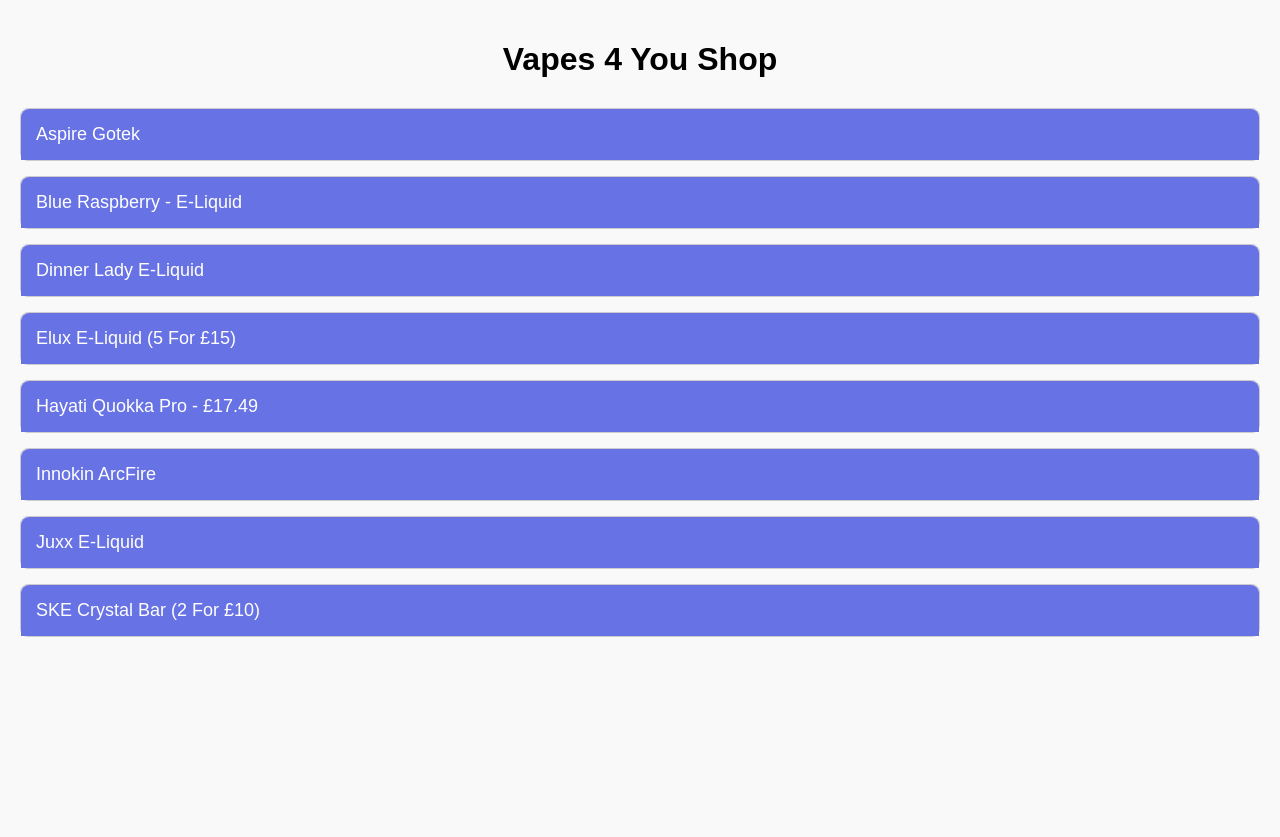
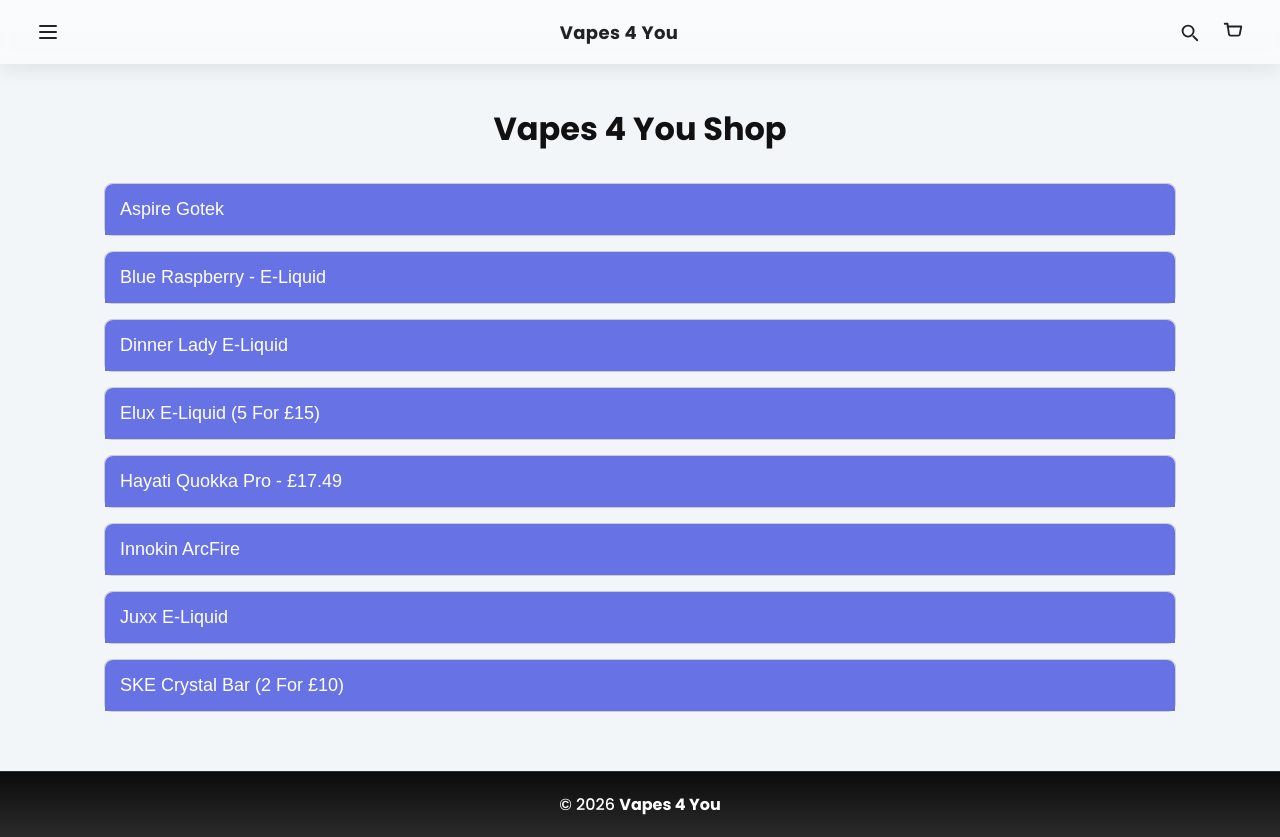
Before and after one commit to Vapes-4-You/vapes-4-you.github.io, a plain HTML site: page shop.html in a window 1280 px wide. Before the commit the page ends 800 px from the top, so only its background shows below. Drawn offline with Linux system fonts and the light colour scheme.

Commit message:
Update shop.html

```diff
--- a/shop.html
+++ b/shop.html
@@ -2,12 +2,16 @@
 <html lang="en">
 <head>
   <meta charset="UTF-8">
+  <title>Vapes 4 You Shop</title>
+  <meta name="description" content="Vapes 4 You - Quality e-liquids and vape products">
   <meta name="viewport" content="width=device-width, initial-scale=1.0">
-<title>Vapes 4 You Shop</title>
+  <!-- Google Font -->
+  <link href="https://fonts.googleapis.com/css2?family=Montserrat:wght@300;500;700;800&family=Poppins:wght@300;500;700&display=swap" rel="stylesheet">
+  <link rel="stylesheet" href="style.css">
   <script src="https://js.stripe.com/v3/"></script>
   <style>
-body { font-family: Arial, sans-serif; background: #f9f9f9; margin: 0; padding: 20px; }
-h1 { text-align: center; margin-bottom: 30px; }
+    .shop-container { max-width: var(--max-width); margin: 0 auto; padding: 20px 14px; }
+    .shop-container h1 { text-align: center; margin-bottom: 30px; }
     .category { border: 1px solid #ccc; margin-bottom: 15px; background: #fff; border-radius: 8px; }
     .category button { width: 100%; text-align: left; padding: 15px; font-size: 18px; cursor: pointer; border: none; background: #6772e5; color: #fff; border-radius: 8px 8px 0 0; }
     .category button:hover { background: #5469d4; }
@@ -19,6 +23,26 @@ h1 { text-align: center; margin-bottom: 30px; }
 </head>
 <body>
 
+  <!-- Header (glass nav) -->
+  <header class="site-header">
+    <button class="icon-btn menu" aria-label="Open menu" title="Menu">
+      <!-- hamburger -->
+      <svg width="24" height="24" viewBox="0 0 24 24" fill="none" aria-hidden><path d="M4 6h16M4 12h16M4 18h16" stroke="currentColor" stroke-width="2" stroke-linecap="round" stroke-linejoin="round"/></svg>
+    </button>
+
+    <div class="logo">Vapes 4 You</div>
+
+    <div class="header-right">
+      <button class="icon-btn" aria-label="Search" title="Search">
+        <svg width="22" height="22" viewBox="0 0 24 24" fill="none" aria-hidden><path d="M21 21l-4.35-4.35" stroke="currentColor" stroke-width="2" stroke-linecap="round" stroke-linejoin="round"/><circle cx="11" cy="11" r="6" stroke="currentColor" stroke-width="2"/></svg>
+      </button>
+      <a class="icon-btn cart" href="shop.html" aria-label="Cart" title="Cart">
+        <svg width="22" height="22" viewBox="0 0 24 24" fill="none" aria-hidden><path d="M6 6h15l-1.6 8.5a2 2 0 0 1-2 1.5H9.6a2 2 0 0 1-2-1.5L6 3H3" stroke="currentColor" stroke-width="2" stroke-linecap="round" stroke-linejoin="round"/></svg>
+      </a>
+    </div>
+  </header>
+
+  <main class="shop-container">
     <h1>Vapes 4 You Shop</h1>
 
     <!-- Aspire Gotek -->
@@ -161,6 +185,13 @@ h1 { text-align: center; margin-bottom: 30px; }
         <div class="variant"><span>Blue Sour Raspberry - £5.99</span><button onclick="window.location.href='LINK_FOR_BSR'">Buy Now</button></div>
       </div>
     </div>
+  </main>
+
+  <footer class="site-footer">
+    <div class="footer-inner">
+      <div class="copyright">© 2026 <strong>Vapes 4 You</strong></div>
+    </div>
+  </footer>
 
   <script>
     const toggles = document.querySelectorAll('.toggle');
```
Lines whose indentation alone changed are shown as unchanged.
